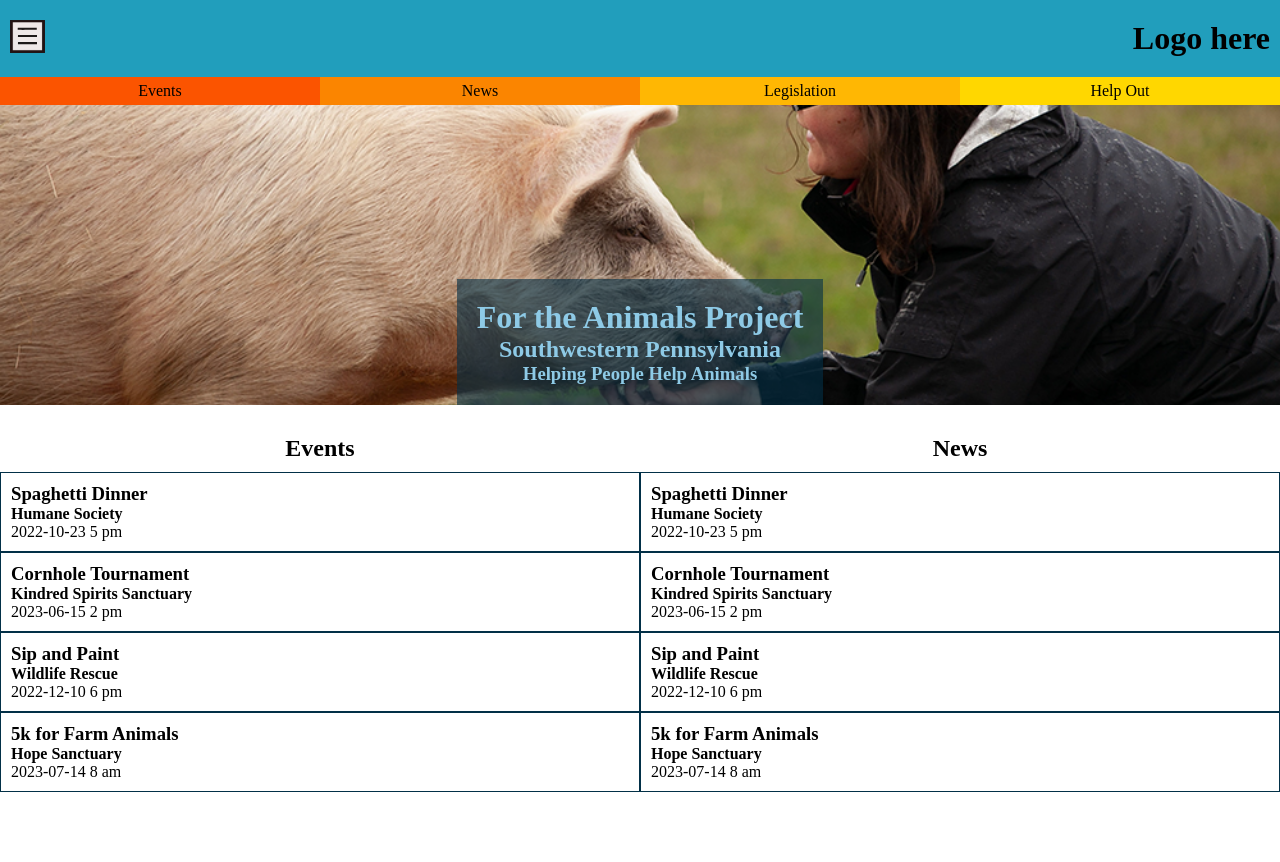
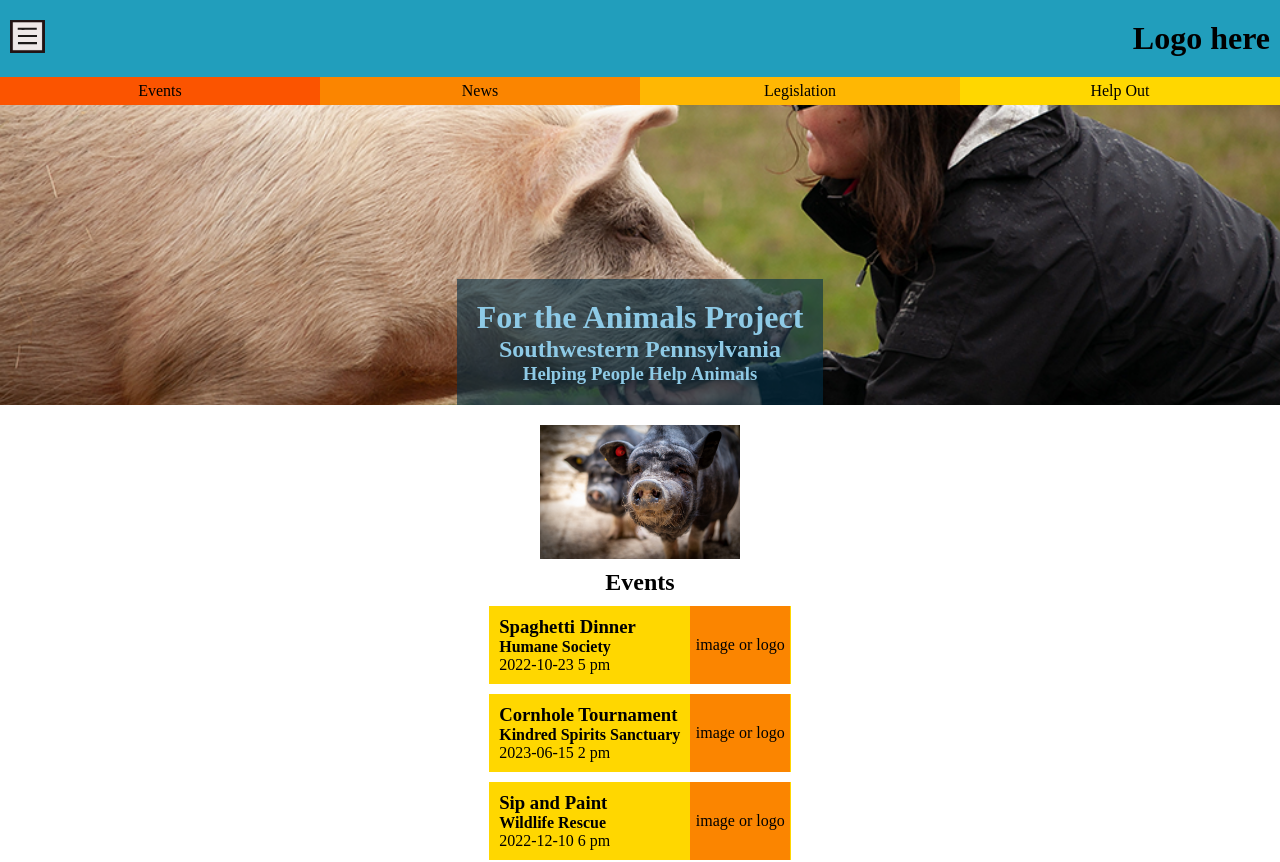
Before and after one commit to stardust2stardust/for-the-animals, a React (Create React App) app: page / in a window 1280 px wide. Shown: the top 862 px of the page. Before the commit the page ends 800 px from the top, so only its background shows below. Built offline with nearby package versions, Linux system fonts and the light colour scheme; data requests are answered from the project's data file.

Commit message:
add photo section above event/news listings

```diff
--- a/src/components/Main.js
+++ b/src/components/Main.js
@@ -1,6 +1,7 @@
 import { useState, useEffect } from "react";
 import MainSectionEvents from "./MainSectionEvents";
 import axios from "axios";
+import image1 from "../images/guillermo-latorre-ZwtsGgJxpXA-unsplash.jpg";
 
 const Main = () => {
   const [events, setEvents] = useState([]);
@@ -20,7 +21,13 @@ const Main = () => {
 
   return (
     <main className="main-container">
-      <div className="events-container">
+      <img
+        className="square-image"
+        src={image1}
+        alt="img"
+      />
+
+      <div className="events-container section-container">
         <h2 className="main-section-title">Events</h2>
         <div className="main-grid">
           {events.map((event) => (
@@ -31,7 +38,7 @@ const Main = () => {
           ))}
         </div>
       </div>
-      <div className="news-container">
+      <div className="news-container section-container">
         <h2 className="main-section-title">News</h2>
         <div className="main-grid">
           {events.map((event) => (
--- a/src/components/MainSectionEvents.js
+++ b/src/components/MainSectionEvents.js
@@ -1,11 +1,14 @@
 const MainSectionEvents = ({ event }) => {
   return (
-    <div className="main-child-event">
-      <h3>{event.title}</h3>
-      <h4>{event.group}</h4>
-      <p>
-        {event.date} {event.time}
-      </p>
+    <div className="main-child-box">
+      <div className="main-child-text">
+        <h3>{event.title}</h3>
+        <h4>{event.group}</h4>
+        <p>
+          {event.date} {event.time}
+        </p>
+      </div>
+      <div className="main-child-img">image or logo</div>
     </div>
   );
 };
--- a/src/index.css
+++ b/src/index.css
@@ -89,13 +89,20 @@ ul {
 .main-container {
   margin-top: 20px;
   display: grid;
-  grid-template-columns: 1fr 1fr;
   width: 100vw;
+  justify-items: center;
+}
+
+.square-image {
+  width: 200px;
 }
 
 .main-grid {
   display: grid;
-  grid-template-columns: 1fr;
+  row-gap: 10px;
+}
+
+.section-container {
 }
 
 .main-section-title {
@@ -103,7 +110,23 @@ ul {
   text-align: center;
 }
 
-.main-child-event {
-  border: 1px solid var(--main-dark);
+.main-child-box {
+  display: grid;
+  grid-template-columns: 2fr 1fr;
+
+  background-color: var(--accent-lighter);
+}
+
+.main-child-text {
   padding: 10px;
+  width: 100%;
 }
+
+.main-child-img {
+  display: flex;
+  justify-content: center;
+  align-items: center;
+  width: 100px;
+  height: auto;
+  background-color: var(--accent-med);
+}
```
